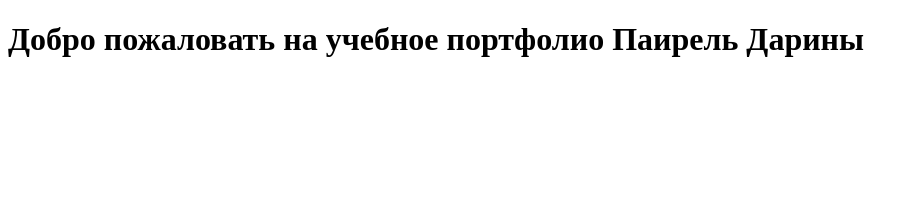
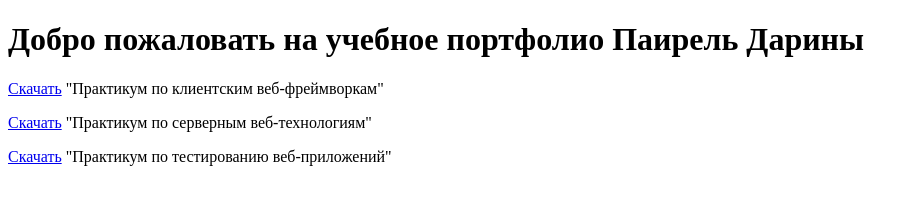
Before and after one commit to darinapairel97/herzen-pairel2019, a plain HTML site: page index.html in a window 1280 px wide. Shown: the whole page, without its empty margins (0-918 px from the left). Drawn offline with Linux system fonts and the light colour scheme.

Commit message:
links and projects

```diff
--- a/index.html
+++ b/index.html
@@ -8,6 +8,12 @@
     <title>Darina Pairel's Porfolio</title>
 </head>
 <body>
-<h1>Добро пожаловать на учебное портфолио Паирель Дарины</h1>
+	<h1>Добро пожаловать на учебное портфолио Паирель Дарины</h1>
+	<div id="content">
+	    <p><a download href="vue-form.zip">Скачать</a> "Практикум по клиентским веб-фреймворкам"</p>
+		<p><a download href="koa.zip">Скачать</a> "Практикум по серверным веб-технологиям"</p>
+		<p><a download href="puppeter.zip">Скачать</a> "Практикум по тестированию веб-приложений"</p>
+
+	</div>
 </body>
 </html>
```
Also changed, not shown: 4 other files.
